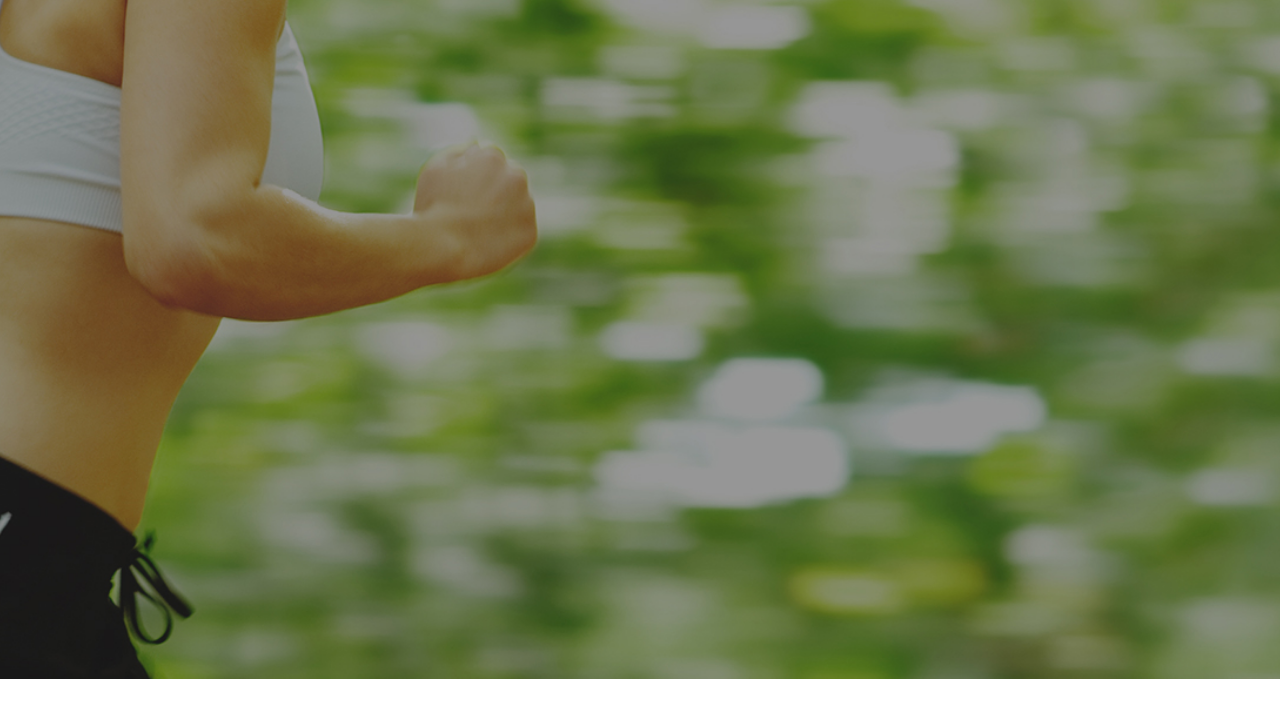
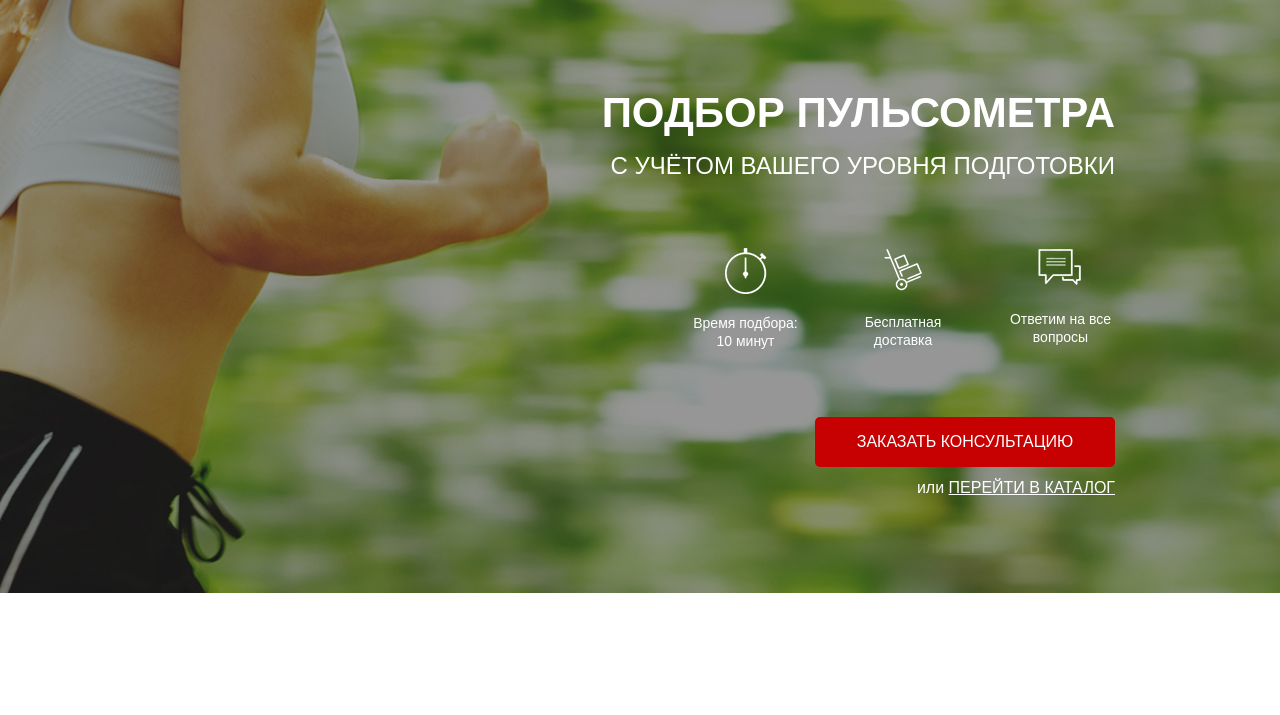
Before and after one commit to blondguy97/Pulse, a plain HTML site: page index.html in a window 1280 px wide. Shown: the part 85-800 px from the top of the page. Drawn offline with nearby package versions, Linux system fonts and the light colour scheme; a web font is replaced by a local one.

Commit message:
over promo without adaptive design

```diff
--- a/index.html
+++ b/index.html
@@ -26,6 +26,33 @@
                     <button class="button">Заказать звонок</button>
                 </div>
             </header>
+            <div class="promo__wrapper">
+                <h1 class="promo__header">ПОДБОР ПУЛЬСОМЕТРА</h1>
+                <h2 class="promo__subheader">С УЧЁТОМ ВАШЕГО УРОВНЯ ПОДГОТОВКИ</h2>
+
+                <div class="promo__icons">
+                    <div class="promo__icon">
+                        <img src="img/icons/hand_watch.png" alt="watch">
+                        Время подбора:<br>
+                        10 минут
+                    </div>
+                    <div class="promo__icon">
+                        <img src="img/icons/transp.png" alt="transp">
+                        Бесплатная доставка
+                    </div>
+                    <div class="promo__icon">
+                        <img src="img/icons/mail.png" alt="mail">
+                        Ответим на все вопросы
+                    </div>
+                </div>
+
+                <button class="button button_main">ЗАКАЗАТЬ КОНСУЛЬТАЦИЮ</button>
+                <div class="promo__link">
+                    или
+                    <a href="#">ПЕРЕЙТИ В КАТАЛОГ</a>
+                </div>
+            </div>
+
         </div>
     </div>
 </body>
--- a/sass/blocks/_buttons.scss
+++ b/sass/blocks/_buttons.scss
@@ -5,6 +5,15 @@
     border-radius: 5px;
     color: white;
     border: none;
+    cursor: pointer;
     font-weight: 500;
-    cursor: pointer;
+    text-transform: uppercase;
+    font-size: 12px;
+    &_main {
+        width: 300px;
+        height: 50px;
+        font-size: 16px;
+        line-height: 25px;
+        margin-top: 67px;
+    }
 }
--- a/sass/blocks/_header.scss
+++ b/sass/blocks/_header.scss
@@ -35,6 +35,5 @@
         display: flex;
         flex-direction: column;
         align-items: flex-end;
-
     }
 }
--- a/sass/blocks/_promo.scss
+++ b/sass/blocks/_promo.scss
@@ -1,9 +1,56 @@
 .promo {
-    min-height: 650px;
+    max-height: 650px;
     padding: 21px 0 93px 0;
     background: url('../img/main_bg.jpg');
     background-position: center center;
     background-size: cover;
     background-repeat: no-repeat;
     color: white;
+    &__wrapper {
+        display: flex;
+        flex-direction: column;
+        align-items: flex-end;
+        margin-top: 90px;
+    }
+    &__header {
+        font-weight: 700;
+        font-size: 42px;
+        line-height: 5px;
+        text-transform: uppercase;
+    }
+    &__subheader {
+        font-weight: 500;
+        font-size: 24px;
+        line-height: 5px;
+        text-transform: uppercase;
+    }
+    &__icons {
+        margin-top: 60px;
+        width: 424px;
+        display: flex;
+        justify-content: space-between;
+    }
+    &__icon {
+        font-weight: 500;
+        display: flex;
+        flex-direction: column;
+        width: 109px;
+        text-align: center;
+        font-size: 14px;
+        line-height: 18px;
+        img {
+            margin: 0 auto;
+            margin-bottom: 20px;
+        }
+    }
+    &__link {
+        margin-top: 8px;
+        font-weight: 500;
+        font-size: 16px;
+        line-height: 25px;
+        a {
+            text-decoration: underline;
+            color: white;
+        }
+    }
 }
--- a/sass/style.scss
+++ b/sass/style.scss
@@ -2,6 +2,7 @@ body {
     font-family: 'MuseoModerno', sans-serif;
     font-weight: 500;
 }
+
 
 .container {
     max-width: 950px;
```
Also changed, not shown: css/style.css, 1 other file.
